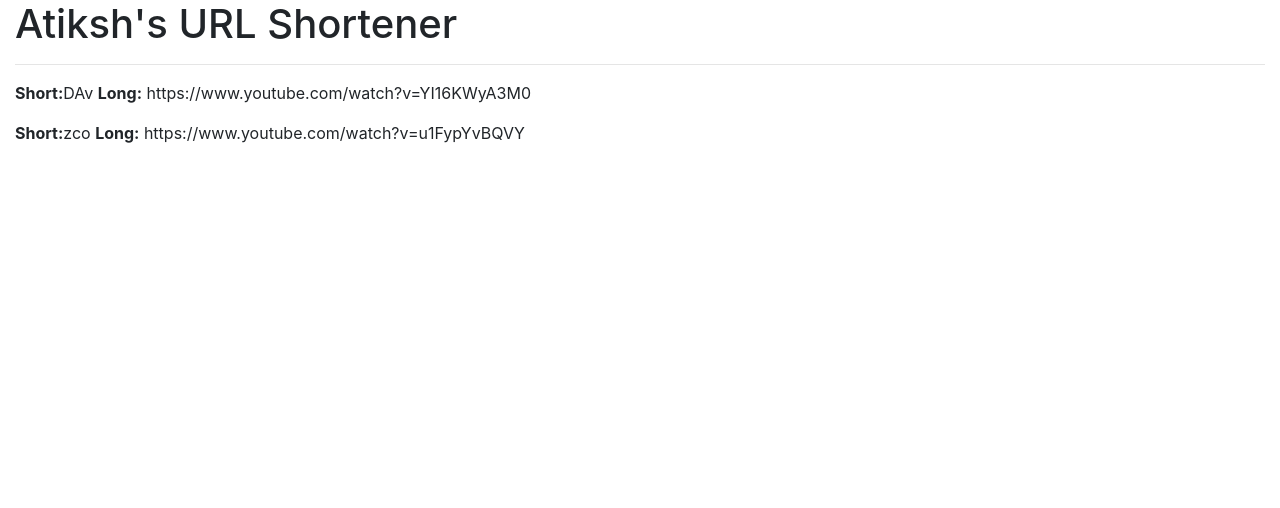
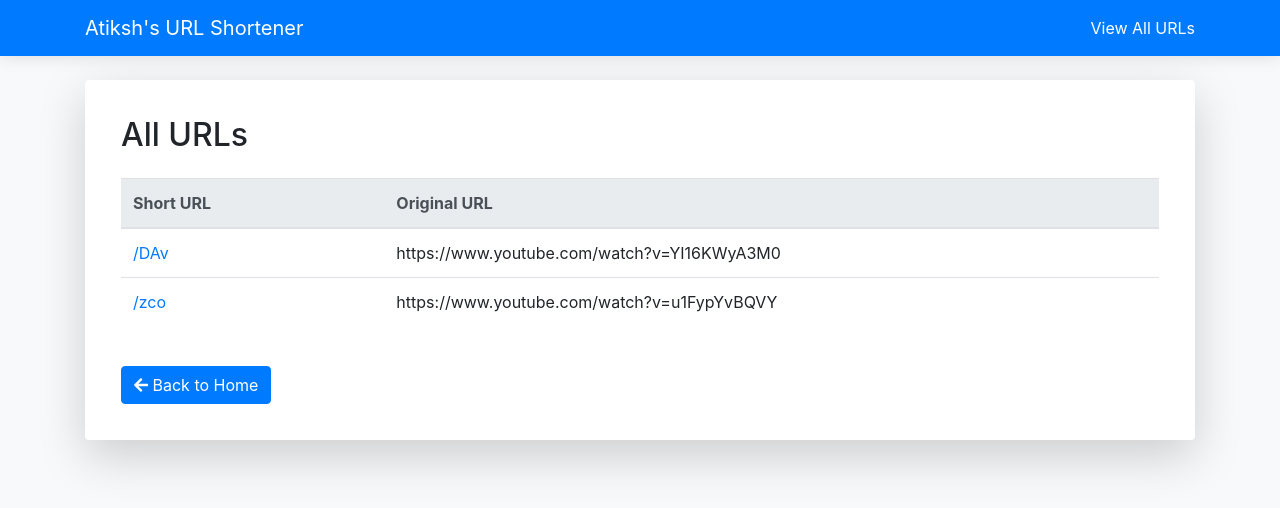
Before and after one commit to atikshchawla/vinnovateit_task, a Flask app: page /all_urls in a window 1280 px wide. Shown: the top 508 px of the page. Run offline with Flask 3, Linux system fonts and the light colour scheme; some libraries are stand-ins or nearby versions.

Commit message:
Added final frontend to the project

```diff
--- a/app.py
+++ b/app.py
@@ -8,7 +8,6 @@ app.config['SQLALCHEMY_DATABASE_URI'] = "sqlite:///url.db"
 app.config['SQLALCHEMY_TRACK_MODIFICATIONS'] = False
 
 db = SQLAlchemy(app)  # Fix: Direct initialization
-
 
 class Urls(db.Model):
     id_ = db.Column(db.Integer, primary_key=True)
--- a/static/style.css
+++ b/static/style.css
@@ -0,0 +1,63 @@
+/* Enhanced CSS */
+body {
+    background-color: #f8f9fa;
+}
+
+.navbar {
+    box-shadow: 0 2px 15px rgba(0,0,0,.1);
+}
+
+.card {
+    border: none;
+    border-radius: 15px;
+}
+
+.btn-primary {
+    transition: all 0.3s ease;
+}
+
+.btn-primary:hover {
+    transform: translateY(-1px);
+    box-shadow: 0 2px 8px rgba(0,0,0,.1);
+}
+
+.input-group-text {
+    cursor: pointer;
+    transition: background-color 0.3s ease;
+}
+
+.input-group-text:hover {
+    background-color: #e9ecef;
+}
+
+.table-hover tbody tr:hover {
+    background-color: rgba(0,123,255,.05);
+}
+
+.text-truncate {
+    max-width: 400px;
+}
+
+.form-control:focus {
+    border-color: #80bdff;
+    box-shadow: 0 0 0 0.2rem rgba(0,123,255,.25);
+}
+
+.back-button {
+    margin-top: 1.5rem;
+}
+
+/* Responsive adjustments */
+@media (max-width: 576px) {
+    .navbar-brand {
+        font-size: 1.1rem;
+    }
+
+    .form-control-lg {
+        font-size: 1rem;
+    }
+
+    .text-truncate {
+        max-width: 150px;
+    }
+}
--- /dev/null
+++ b/tempCodeRunnerFile.py
@@ -0,0 +1 @@
+/<short_url>
--- a/templates/all_urls.html
+++ b/templates/all_urls.html
@@ -1,8 +1,30 @@
-{% extends "base.html" %}
-{% block title %}View all URLS{% endblock %}
-
-{% block content %}
-    {% for url in vals %}
-        <p><strong>Short:</strong>{{url.short}} <strong>Long:</strong> {{url.long}}</p>
-    {% endfor %}
+<!-- all_urls.html -->
+{% extends "base.html" %} {% block title %}View all URLs{% endblock %} {% block
+content %}
+<h2 class="mb-4">All URLs</h2>
+<div class="table-responsive">
+	<table class="table table-hover">
+		<thead class="thead-light">
+			<tr>
+				<th>Short URL</th>
+				<th>Original URL</th>
+			</tr>
+		</thead>
+		<tbody>
+			{% for url in vals %}
+			<tr>
+				<td>
+					<a href="http://127.0.0.1:5000/{{ url.short }}" class="text-primary">
+						/{{ url.short }}
+					</a>
+				</td>
+				<td class="text-truncate" style="max-width: 300px">{{ url.long }}</td>
+			</tr>
+			{% endfor %}
+		</tbody>
+	</table>
+</div>
+<a href="/" class="btn btn-primary back-button">
+	<i class="fas fa-arrow-left"></i> Back to Home
+</a>
 {% endblock %}
--- a/templates/base.html
+++ b/templates/base.html
@@ -1,29 +1,34 @@
+<!-- base.html -->
+<!doctype html>
+<html lang="en">
+<head>
+    <meta charset="utf-8">
+    <meta name="viewport" content="width=device-width, initial-scale=1">
+    <link rel="stylesheet" href="https://stackpath.bootstrapcdn.com/bootstrap/4.5.2/css/bootstrap.min.css">
+    <link rel="stylesheet" href="https://cdnjs.cloudflare.com/ajax/libs/font-awesome/5.15.4/css/all.min.css">
+    <link rel="stylesheet" href="{{ url_for('static', filename='style.css') }}">
+    <title>{% block title %}{% endblock %}</title>
+</head>
+<body class="bg-light">
+    <nav class="navbar navbar-dark bg-primary mb-4">
+        <div class="container">
+            <a class="navbar-brand" href="/">Atiksh's URL Shortener</a>
+            <div class="navbar-nav">
+                <a class="nav-link text-white" href="/all_urls">View All URLs</a>
+            </div>
+        </div>
+    </nav>
 
-<!doctype html>
+    <main class="container">
+        <div class="card shadow-lg p-3 mb-5 bg-white rounded">
+            <div class="card-body">
+                {% block content %}{% endblock %}
+            </div>
+        </div>
+    </main>
 
-<html lang="en">
-
-<head>
-
-	<meta charset="utf-8">
-    <link rel="stylesheet" href="https://stackpath.bootstrapcdn.com/bootstrap/4.5.2/css/bootstrap.min.css" integrity="sha384-JcKb8q3iqJ61gNV9KGb8thSsNjpSL0n8PARn9HuZOnIxN0hoP+VmmDGMN5t9UJ0Z" crossorigin="anonymous">
-	<title>{% block title %}{% endblock %}</title>
-
-</head>
-
-<body>
-
-    <div class="container-fluid">
-        <h1>Atiksh's URL Shortener</h1>
-        <hr>
-        {% block content%}
-        {% endblock %}
-    </div>
-
-    <script src="https://code.jquery.com/jquery-3.5.1.slim.min.js" integrity="sha384-DfXdz2htPH0lsSSs5nCTpuj/zy4C+OGpamoFVy38MVBnE+IbbVYUew+OrCXaRkfj" crossorigin="anonymous"></script>
-    <script src="https://cdn.jsdelivr.net/npm/popper.js@1.16.1/dist/umd/popper.min.js" integrity="sha384-9/reFTGAW83EW2RDu2S0VKaIzap3H66lZH81PoYlFhbGU+6BZp6G7niu735Sk7lN" crossorigin="anonymous"></script>
-    <script src="https://stackpath.bootstrapcdn.com/bootstrap/4.5.2/js/bootstrap.min.js" integrity="sha384-B4gt1jrGC7Jh4AgTPSdUtOBvfO8shuf57BaghqFfPlYxofvL8/KUEfYiJOMMV+rV" crossorigin="anonymous"></script>
-
-  </body>
+    <script src="https://code.jquery.com/jquery-3.5.1.slim.min.js"></script>
+    <script src="https://cdn.jsdelivr.net/npm/popper.js@1.16.1/dist/umd/popper.min.js"></script>
+    <script src="https://stackpath.bootstrapcdn.com/bootstrap/4.5.2/js/bootstrap.min.js"></script>
 </body>
 </html>
```
Also changed, not shown: templates/shorturl.html (+25 -2 lines), templates/url_page.html (+18 -17 lines), instance/url.db.
